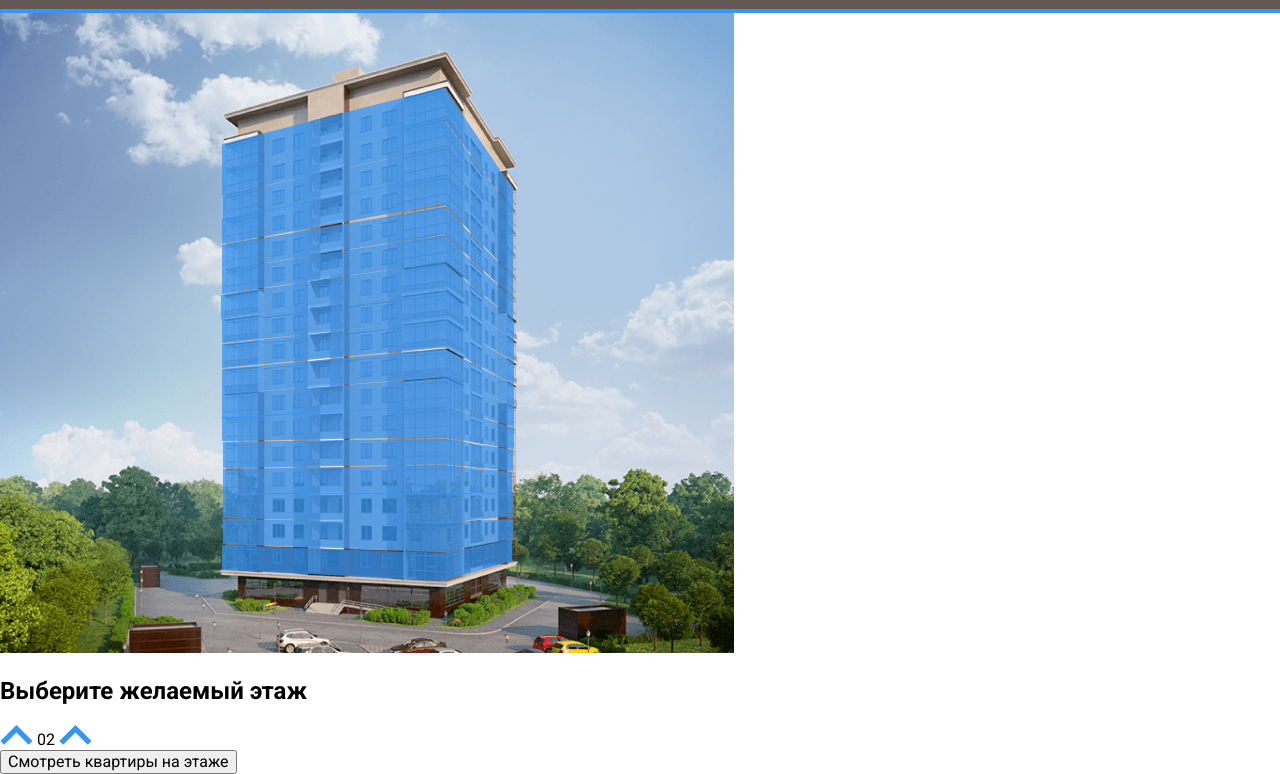
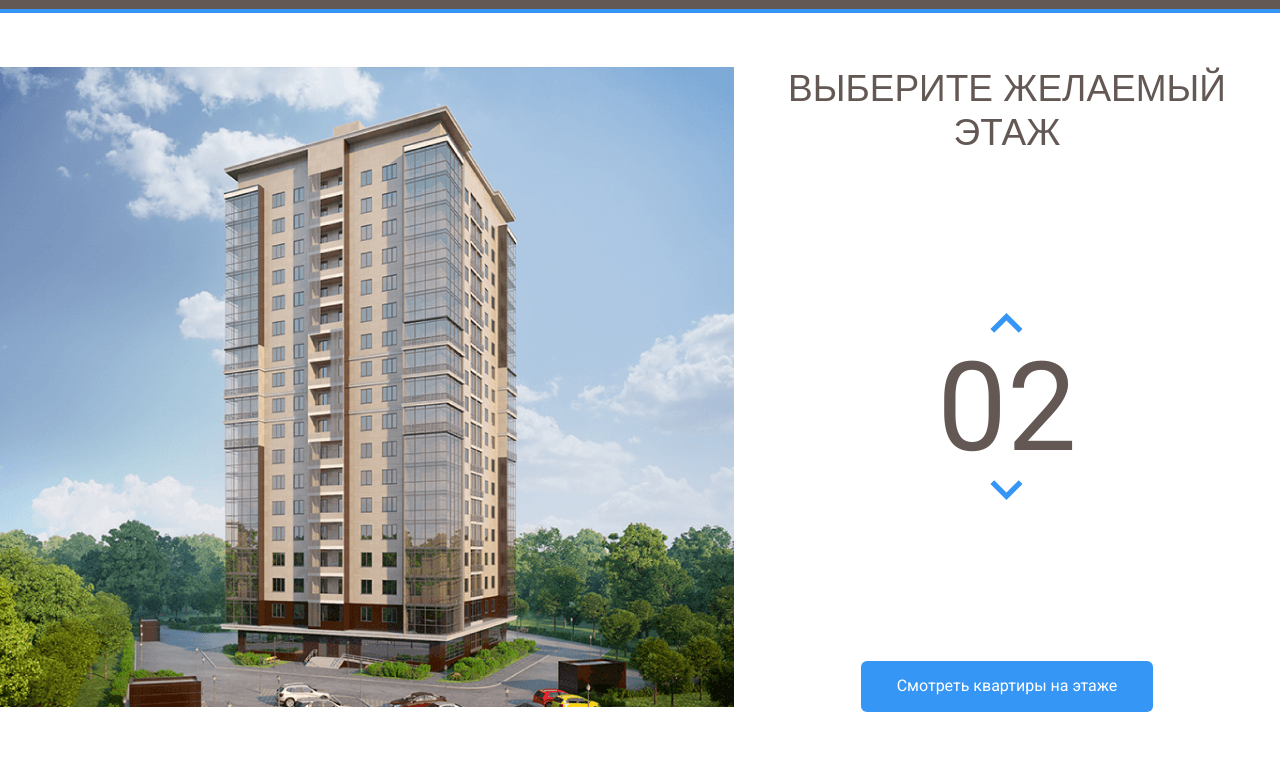
Before and after one commit to Torwagtn/melody, a plain HTML site: page index.html in a window 1280 px wide. Shown: the part 55-829 px from the top of the page. After the commit the page ends 800 px from the top, so only its background shows below. Drawn offline with Linux system fonts and the light colour scheme; a web font is replaced by a local one.

Commit message:
Add files via upload

```diff
--- a/css/style.css
+++ b/css/style.css
@@ -1,3 +1,11 @@
+@font-face {
+  font-family: "Bebas Neue";
+  src: local("BebasNeueRegular"), url("../fonts/BebasNeueRegular.woff2") format("woff2"),
+    url("../fonts/BebasNeueRegular.woff") format("woff");
+  font-weight: normal;
+  font-style: normal;
+  font-display: swap;
+}
 
 *{
   box-sizing: border-box;
@@ -50,3 +58,59 @@ body{
   text-decoration: none;
   color: #fff;
 }
+.main{
+  max-width: 1280px;
+  margin: auto;
+  padding-top: 54px;
+  display: flex;
+}
+.main-info{
+  flex-grow: 1;
+  text-align: center;
+  display: flex;
+  flex-direction:column;
+  align-items: center;
+  justify-content: space-between;
+}
+.home-image path {
+  opacity: 0;
+}
+.home-image path:hover{
+  opacity: 1;
+  cursor: pointer;
+}
+.counter-group{
+  display: flex;
+  flex-direction: column;
+  align-items:center;
+}
+.counter-button{
+  background-color: #fff;
+  border: none;
+  cursor: pointer;
+}
+.counter-arrow-down{
+  transform: rotateX(180deg);
+}
+.main-title{
+  margin: 0;
+  font-family: "Bebas Neue", sans-serif;
+  font-weight: normal;
+  font-size: 37px;
+  line-height: 44px;
+  color: #635854;
+  text-transform: uppercase;
+}
+.counter{
+  color: #635854;
+  font-size: 124px;
+  /* margin-top: 10px; */
+}
+.button-primary{
+  background: #3596F5;
+  border-radius: 6px;
+  border: none;
+  color: #fff;
+  padding: 16px 36px;
+  cursor: pointer;
+}
```
